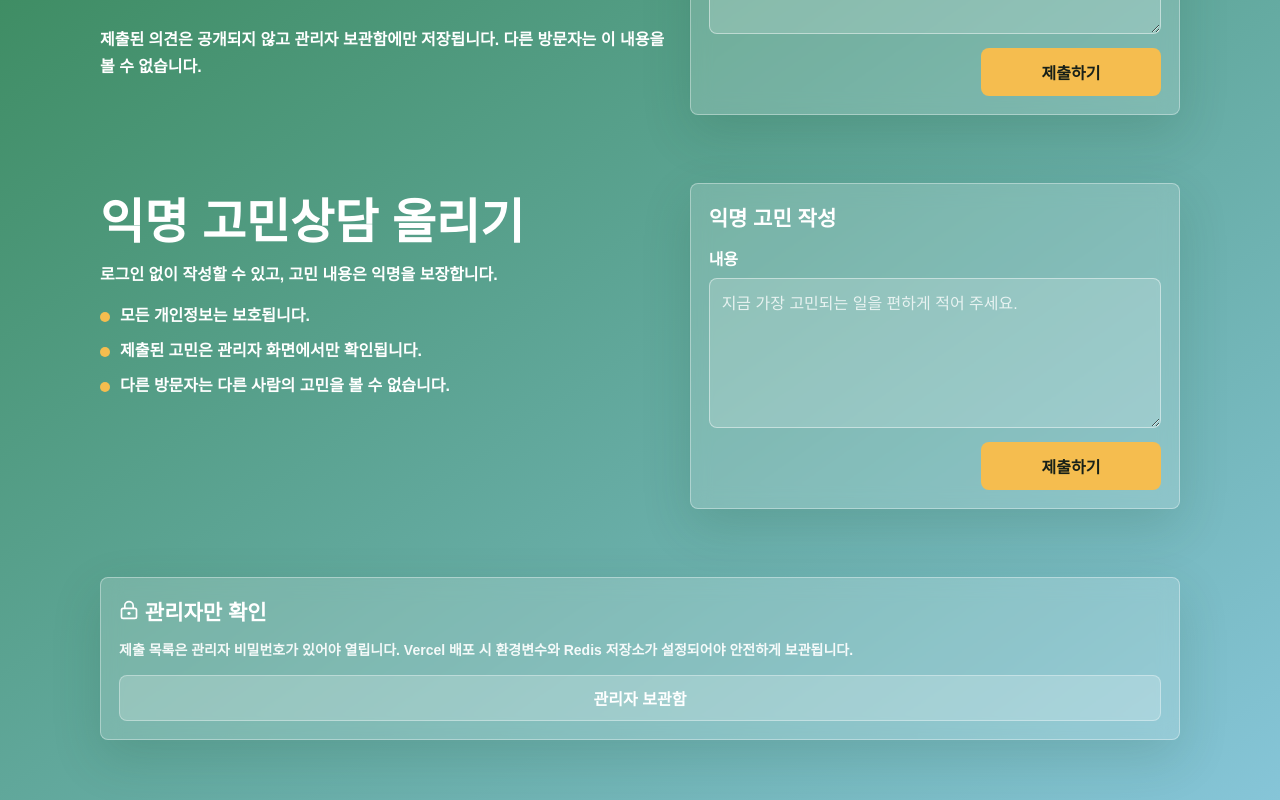
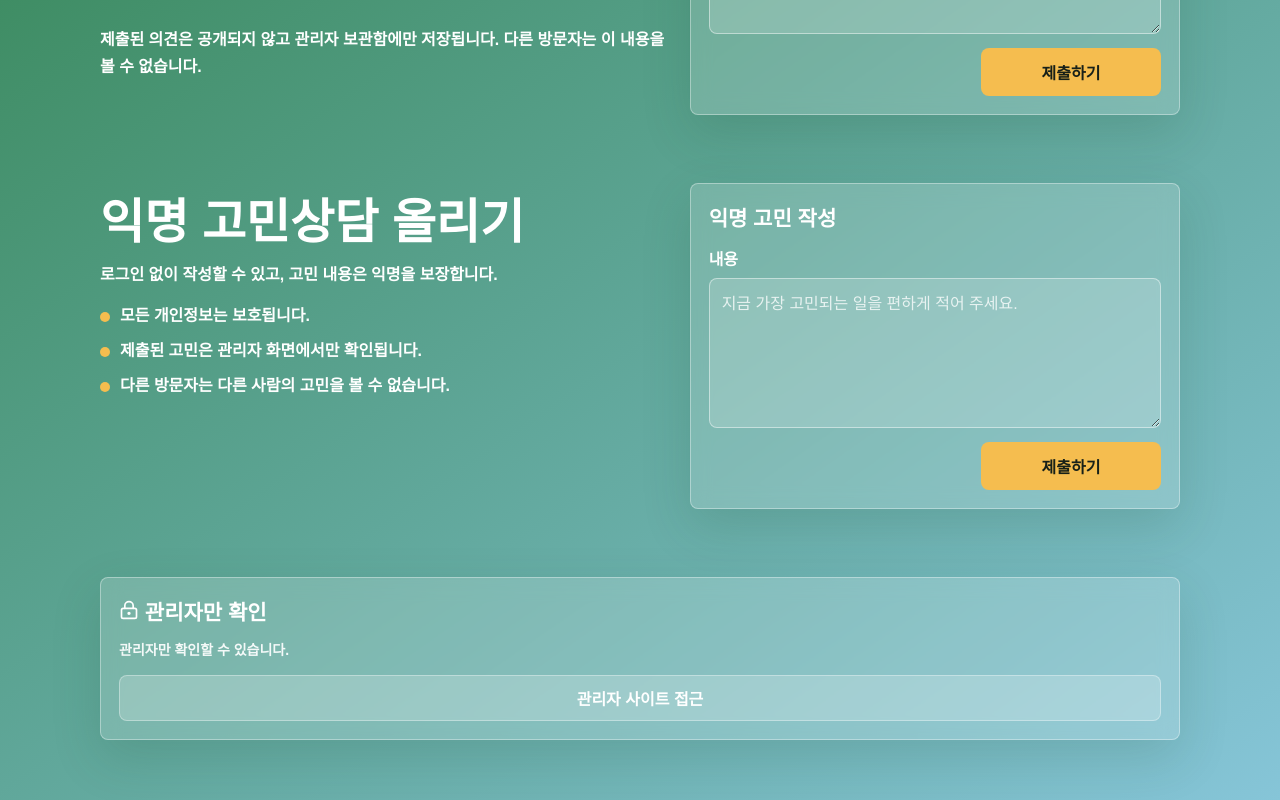
Before and after one commit to kseok72/websitevercel, a Next.js app: page / in a window 1280 px wide. Shown: the part 1283-2083 px from the top of the page. Built offline with nearby package versions, Linux system fonts and the light colour scheme.

Commit message:
Update page.tsx

```diff
--- a/app/page.tsx
+++ b/app/page.tsx
@@ -117,10 +117,10 @@ export default function Home() {
                 <LockKeyhole size={20} aria-hidden="true" /> 관리자만 확인
               </h3>
               <p className="hint">
-                제출 목록은 관리자 비밀번호가 있어야 열립니다. Vercel 배포 시 환경변수와 Redis 저장소가 설정되어야 안전하게 보관됩니다.
+                관리자만 확인할 수 있습니다.
               </p>
               <Link className="button" href="/admin">
-                관리자 보관함
+                관리자 사이트 접근
               </Link>
             </div>
           </div>
```
